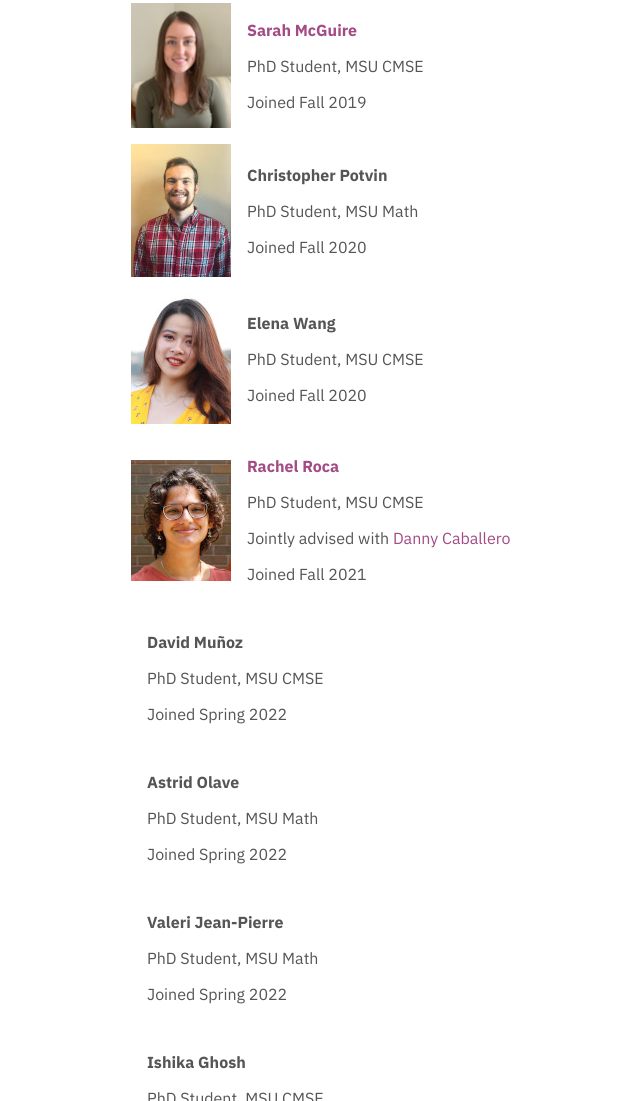
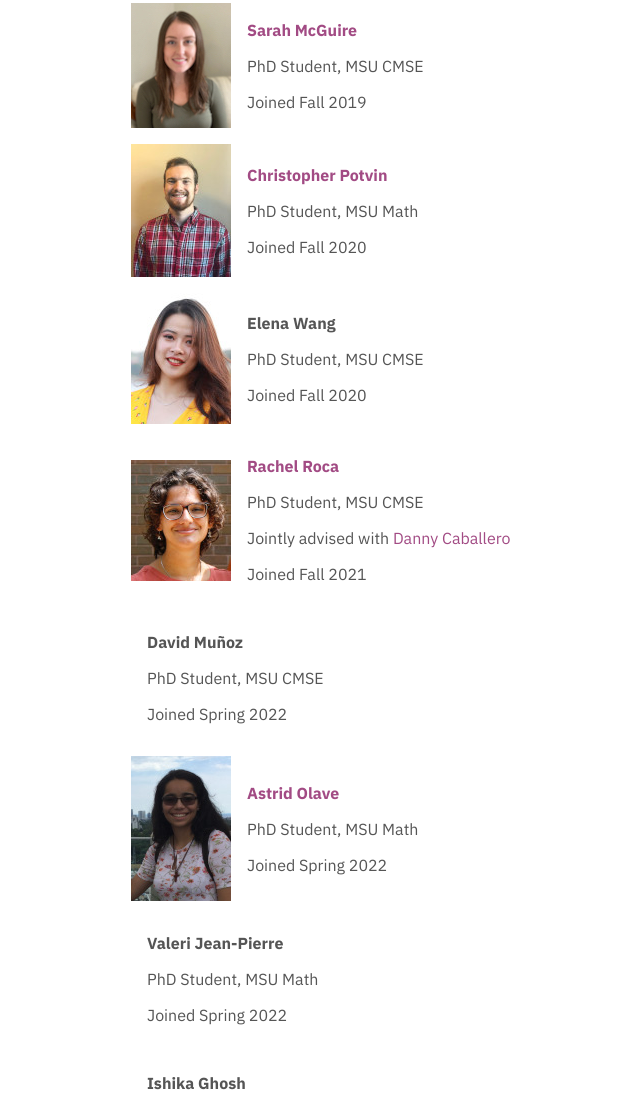
Before and after one commit to lizliz/CV, a plain HTML site: page Website/ElizabethMunch/munchlab.html in a window 1280 px wide. Shown: the part 1707-2808 px from the top of the page, without its empty margins (109-749 px from the left). Drawn offline with nearby package versions, Linux system fonts and the light colour scheme.

Commit message:
Updated some links in website

```diff
--- a/Website/ElizabethMunch/munchlab.html
+++ b/Website/ElizabethMunch/munchlab.html
@@ -140,7 +140,7 @@
           <img src="img/SarahMcGuire.jpeg" alt="Image of Sarah McGuire">
           <ul class="item-group__item">
             <li class="item-group__item__title">
-              <a href = "https://www.linkedin.com/in/sarah-mcguire-15123911a/">Sarah McGuire</a>
+              <a href = "https://www.sarah-mcguire.com/">Sarah McGuire</a>
             </li>
             <li>PhD Student, MSU CMSE</li>
             <li>Joined Fall 2019</li>
@@ -152,8 +152,8 @@
           <img src="img/ChristopherPotvin.jpg" alt="Image of Christopher Potvin">
           <ul class="item-group__item">
             <li class="item-group__item__title">
-              <!-- <a href = "">Elena Wang</a> -->
-              Christopher Potvin
+              <a href = "https://sites.google.com/view/christopherpotvin/home">
+              Christopher Potvin</a>
             </li>
             <li>PhD Student, MSU Math</li>
             <!-- <li>Jointly advised with <a href = "http://www.the-christlieb-group.org/">Andrew Christlieb</a> and <a href = "https://matthewhirn.com/">Matthew Hirn</a></li> -->
@@ -205,10 +205,10 @@
         <!--  -->
         <br>
         <li class="item-group__item-container">
-          <!-- <img src="img/AstridOlave.jpg" alt="Image of Astrid Olave"> -->
+          <img src="img/AstridOlave.jpg" alt="Image of Astrid Olave">
           <ul class="item-group__item">
             <li class="item-group__item__title">
-              Astrid Olave
+              <a href = "https://aaolaveh.github.io/">Astrid Olave</a>
             </li>
             <li>PhD Student, MSU Math</li>
             <li>Joined Spring 2022</li>
```
Also changed, not shown: Website/ElizabethMunch/img/AstridOlave.jpg (added), 1 other file.
